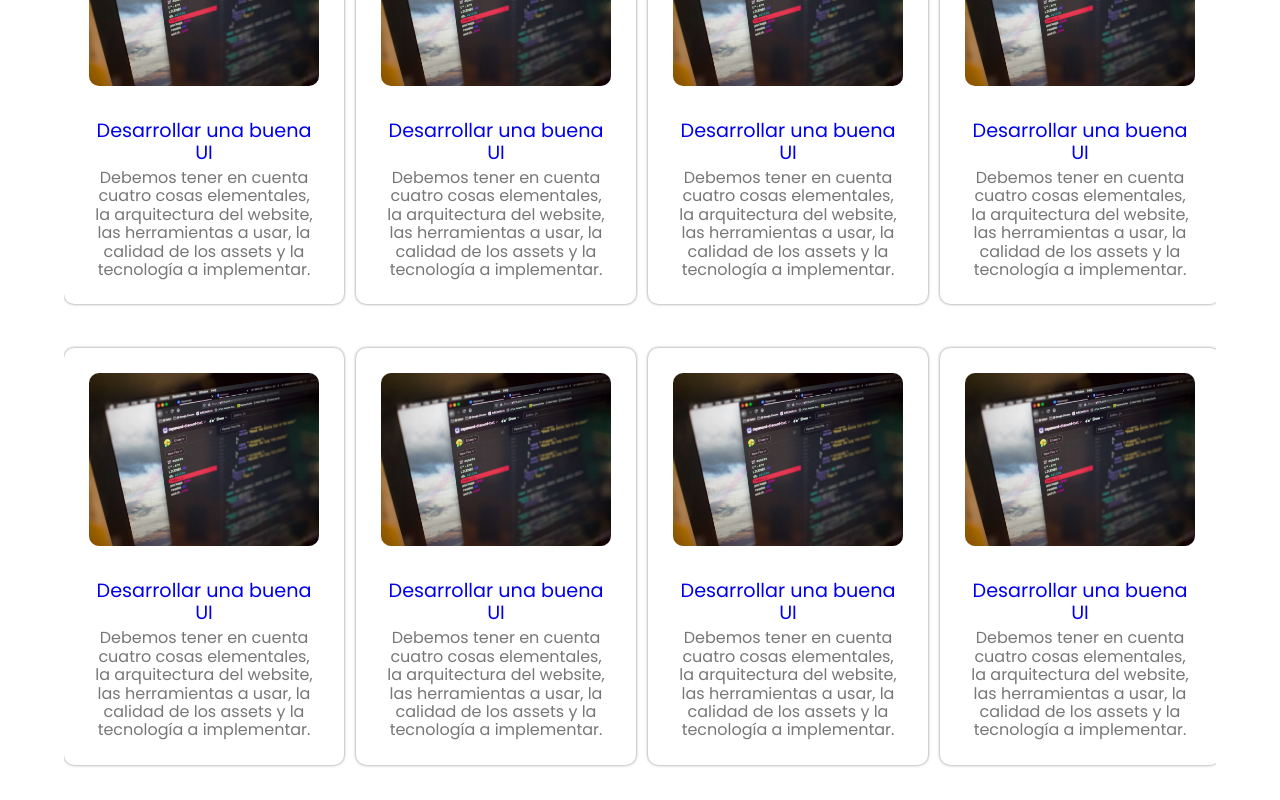
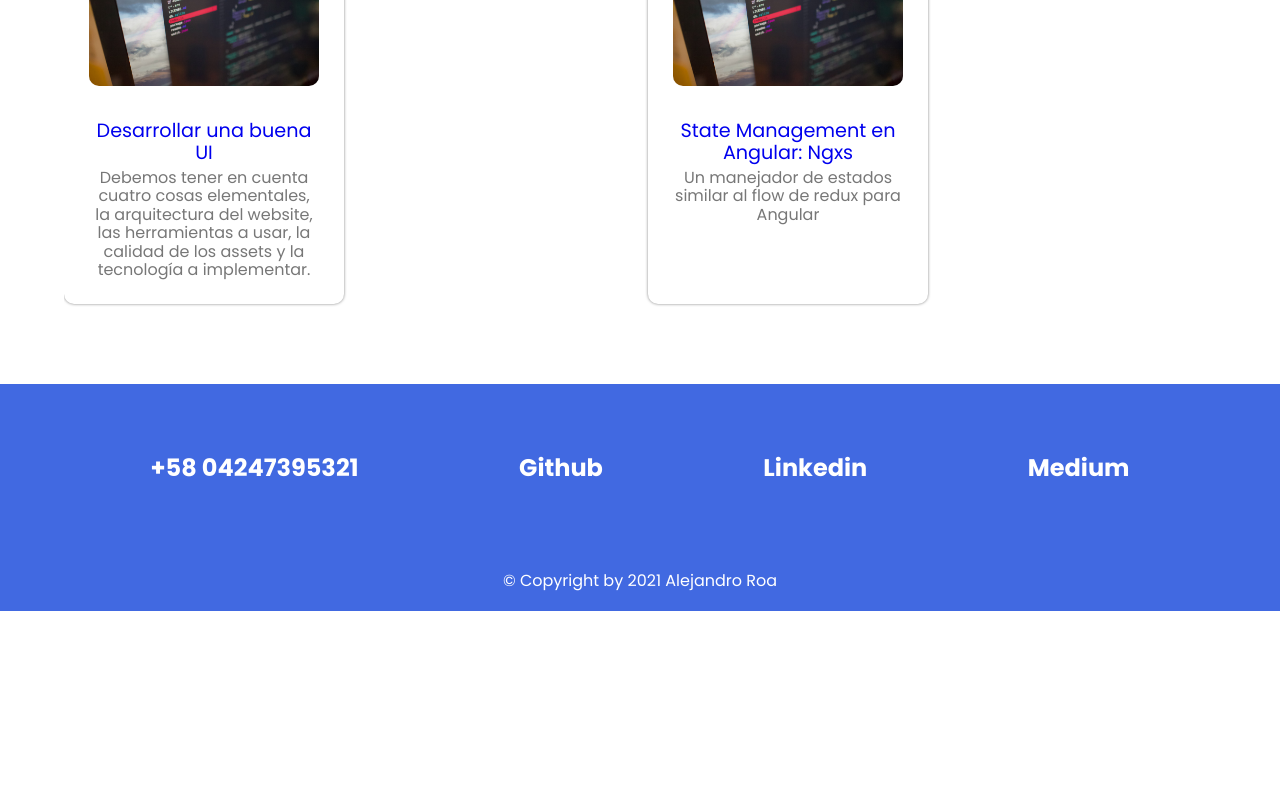
Before and after one commit to Alejandro04/PersonalLandingNext, a Next.js app: page /blog in a window 1280 px wide. Shown: the part 980-1780 px from the top of the page. After the commit the page ends 1591 px from the top, so only its background shows below. Built offline with nearby package versions, Linux system fonts and the light colour scheme.

Commit message:
some posts

```diff
--- a/components/mainBlog.js
+++ b/components/mainBlog.js
@@ -7,7 +7,7 @@ export default function MainBlog() {
       <section className="blog" id="main">
         <div className="blog__container">
           <div className="card-blog">
-            <a href="#">
+            <a href="/blog/es/implementar_una_buena_ui">
               <Image src="/img/pc2.jpg" alt="know" className="knowledge_img"
                 width="800" height="600" />
               <div className="labels-container">
@@ -21,99 +21,13 @@ export default function MainBlog() {
             </a>
           </div>
           <div className="card-blog">
-            <a href="#">
+          <a href="/blog/es/state-management-en-angular-ngxs">
               <Image src="/img/pc2.jpg" alt="know" className="knowledge_img"
                 width="800" height="600" />
               <div className="labels-container">
-                <label className="labelPosts">Desarrollar una buena UI</label>
+                <label className="labelPosts">State Management en Angular: Ngxs</label>
                 <p className="labelPostsResume">
-                  Debemos tener en cuenta cuatro cosas elementales,
-                  la arquitectura del website, las herramientas a usar, la calidad de los assets y
-                  la tecnología a implementar.
-                </p>
-              </div>
-            </a>
-          </div>
-          <div className="card-blog">
-            <a href="#">
-              <Image src="/img/pc2.jpg" alt="know" className="knowledge_img"
-                width="800" height="600" />
-              <div className="labels-container">
-                <label className="labelPosts">Desarrollar una buena UI</label>
-                <p className="labelPostsResume">
-                  Debemos tener en cuenta cuatro cosas elementales,
-                  la arquitectura del website, las herramientas a usar, la calidad de los assets y
-                  la tecnología a implementar.
-                </p>
-              </div>
-            </a>
-          </div>
-          <div className="card-blog">
-            <a href="#">
-              <Image src="/img/pc2.jpg" alt="know" className="knowledge_img"
-                width="800" height="600" />
-              <div className="labels-container">
-                <label className="labelPosts">Desarrollar una buena UI</label>
-                <p className="labelPostsResume">
-                  Debemos tener en cuenta cuatro cosas elementales,
-                  la arquitectura del website, las herramientas a usar, la calidad de los assets y
-                  la tecnología a implementar.
-                </p>
-              </div>
-            </a>
-          </div>
-          <div className="card-blog">
-            <a href="#">
-              <Image src="/img/pc2.jpg" alt="know" className="knowledge_img"
-                width="800" height="600" />
-              <div className="labels-container">
-                <label className="labelPosts">Desarrollar una buena UI</label>
-                <p className="labelPostsResume">
-                  Debemos tener en cuenta cuatro cosas elementales,
-                  la arquitectura del website, las herramientas a usar, la calidad de los assets y
-                  la tecnología a implementar.
-                </p>
-              </div>
-            </a>
-          </div>
-          <div className="card-blog">
-            <a href="#">
-              <Image src="/img/pc2.jpg" alt="know" className="knowledge_img"
-                width="800" height="600" />
-              <div className="labels-container">
-                <label className="labelPosts">Desarrollar una buena UI</label>
-                <p className="labelPostsResume">
-                  Debemos tener en cuenta cuatro cosas elementales,
-                  la arquitectura del website, las herramientas a usar, la calidad de los assets y
-                  la tecnología a implementar.
-                </p>
-              </div>
-            </a>
-          </div>
-          <div className="card-blog">
-            <a href="#">
-              <Image src="/img/pc2.jpg" alt="know" className="knowledge_img"
-                width="800" height="600" />
-              <div className="labels-container">
-                <label className="labelPosts">Desarrollar una buena UI</label>
-                <p className="labelPostsResume">
-                  Debemos tener en cuenta cuatro cosas elementales,
-                  la arquitectura del website, las herramientas a usar, la calidad de los assets y
-                  la tecnología a implementar.
-                </p>
-              </div>
-            </a>
-          </div>
-          <div className="card-blog">
-            <a href="#">
-              <Image src="/img/pc2.jpg" alt="know" className="knowledge_img"
-                width="800" height="600" />
-              <div className="labels-container">
-                <label className="labelPosts">Desarrollar una buena UI</label>
-                <p className="labelPostsResume">
-                  Debemos tener en cuenta cuatro cosas elementales,
-                  la arquitectura del website, las herramientas a usar, la calidad de los assets y
-                  la tecnología a implementar.
+                  Un manejador de estados similar al flow de redux para Angular
                 </p>
               </div>
             </a>
```
